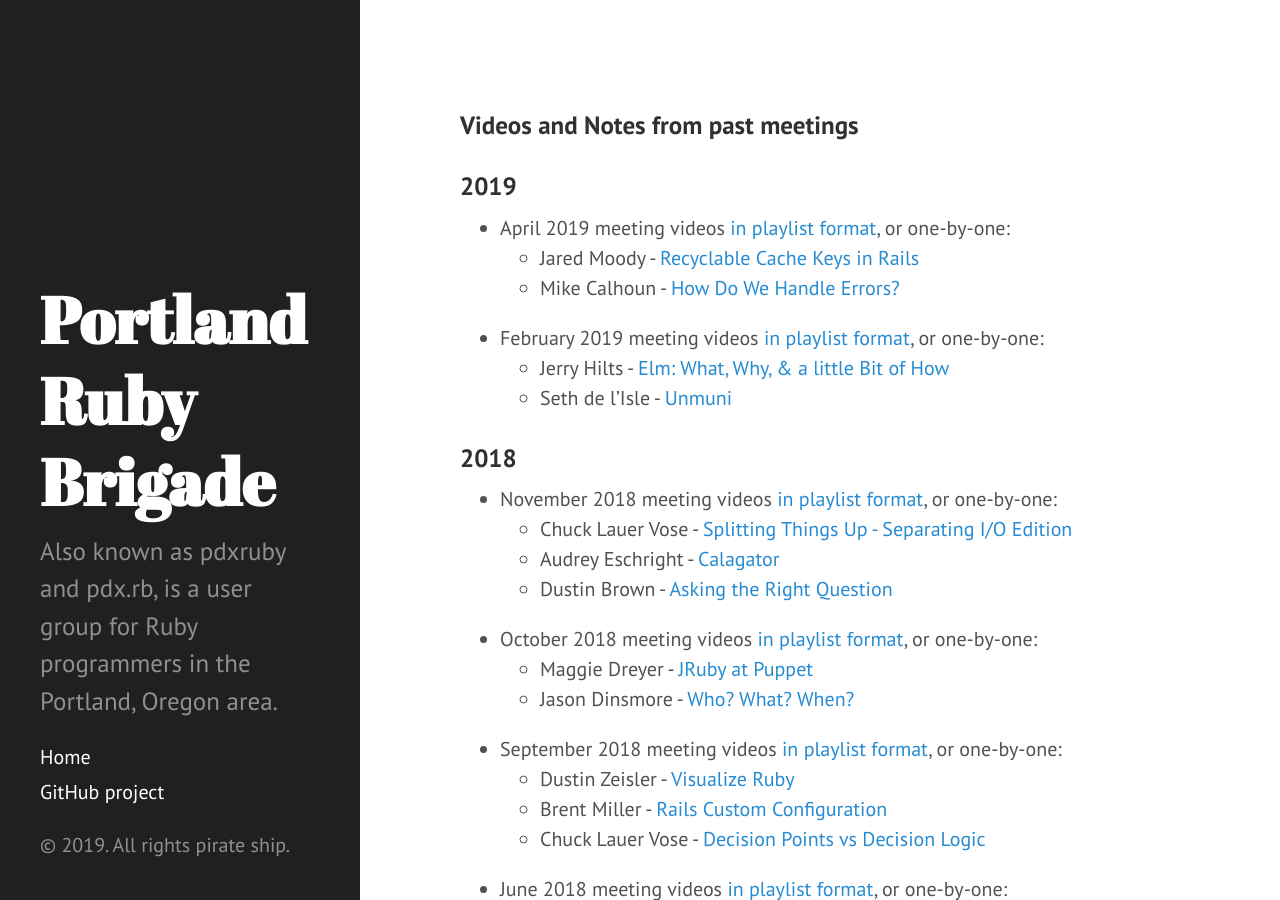
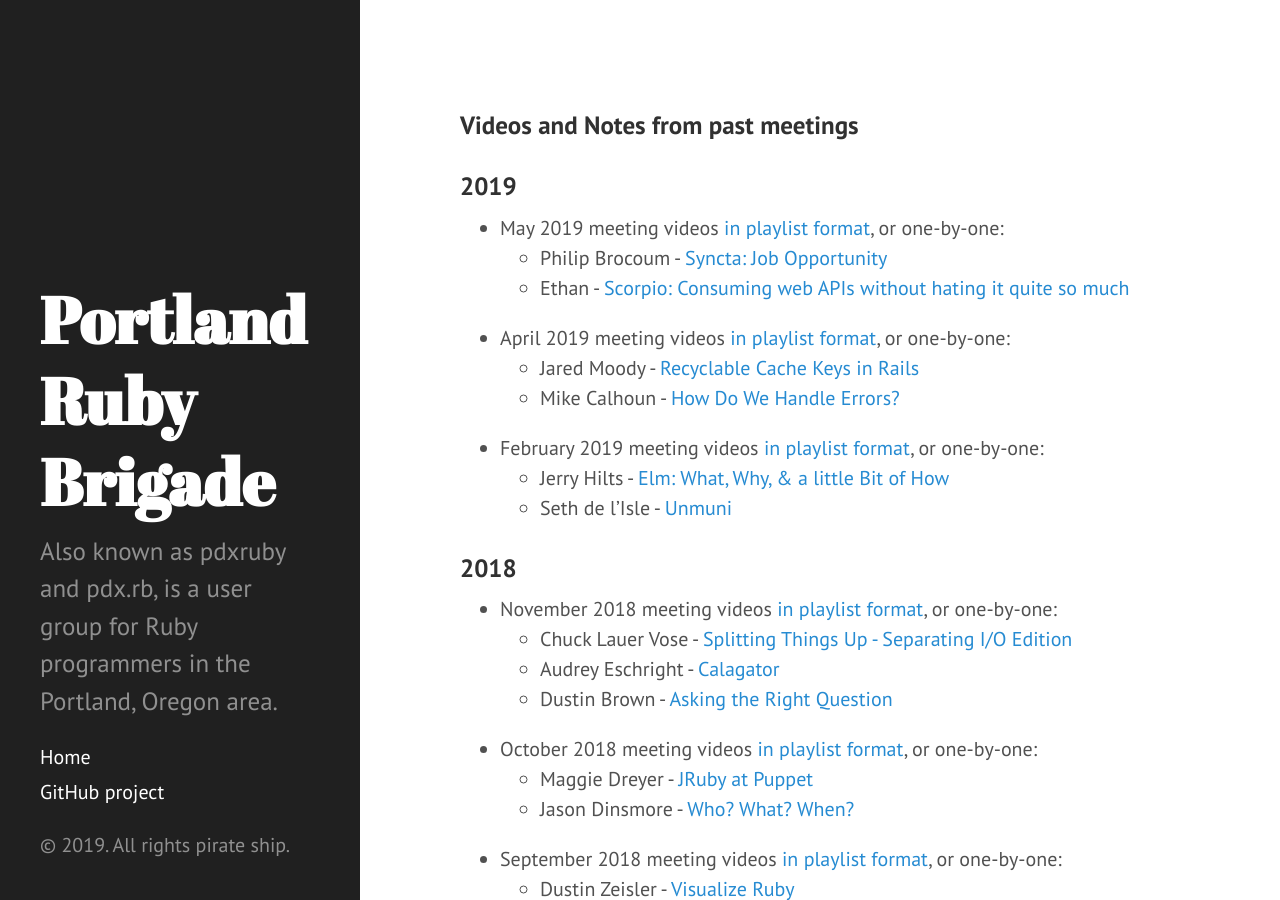
Before and after one commit to pdxruby/pdxruby.github.io, a Jekyll site: the page built from past-meetings.md, in a window 1280 px wide and 900 px high. Built offline with Jekyll 4.4.1, drawn with Linux system fonts in a browser that asks for light colours.

Commit message:
Add links for May 2019 videos

```diff
--- a/past-meetings.md
+++ b/past-meetings.md
@@ -5,6 +5,9 @@ title: Past Meetings
 ### Videos and Notes from past meetings
 
 ### 2019
+- May 2019 meeting videos [in playlist format](https://www.youtube.com/playlist?list=PLw_tewW7y2HvepMcTJqSXhYQmTNp1nA9f), or one-by-one:
+    - Philip Brocoum - [Syncta: Job Opportunity](https://youtu.be/twZOE3qH4Qc)
+    - Ethan - [Scorpio: Consuming web APIs without hating it quite so much ](https://youtu.be/dN23gDA0ATE)
 
 - April 2019 meeting videos [in playlist format](https://www.youtube.com/playlist?list=PLw_tewW7y2HsEtNtxv64i0B5khVfJEmRW), or one-by-one:
     - Jared Moody - [Recyclable Cache Keys in Rails](https://youtu.be/ghN6rdxqdoM)
```
